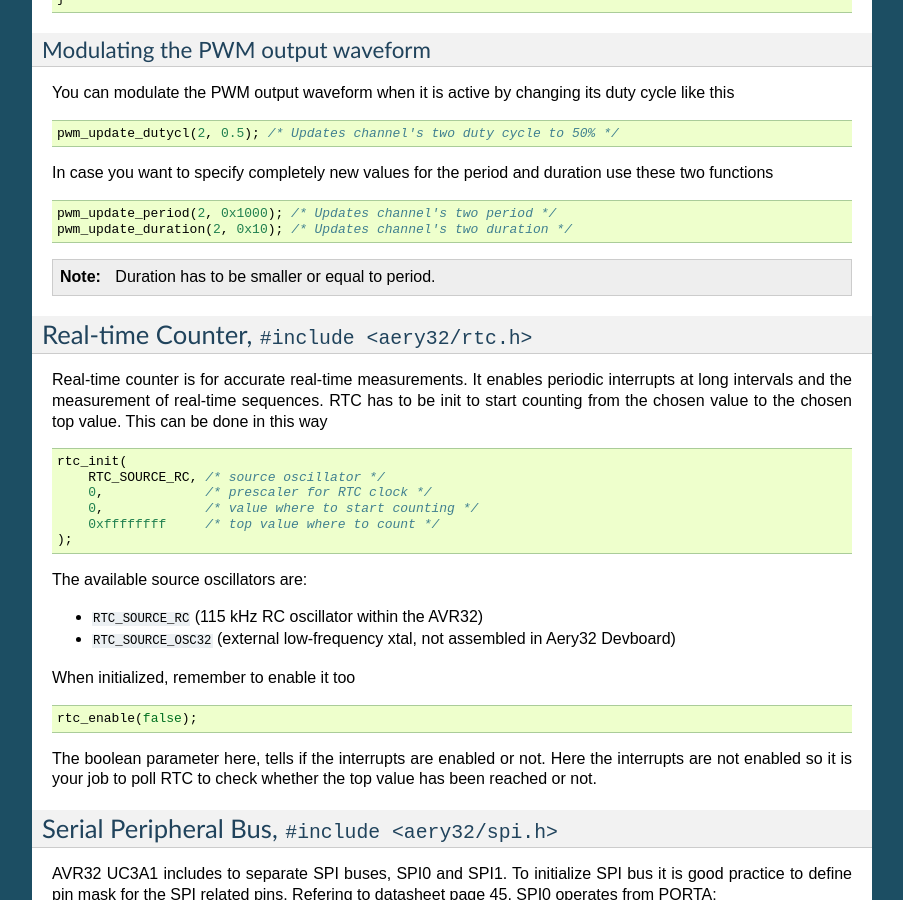
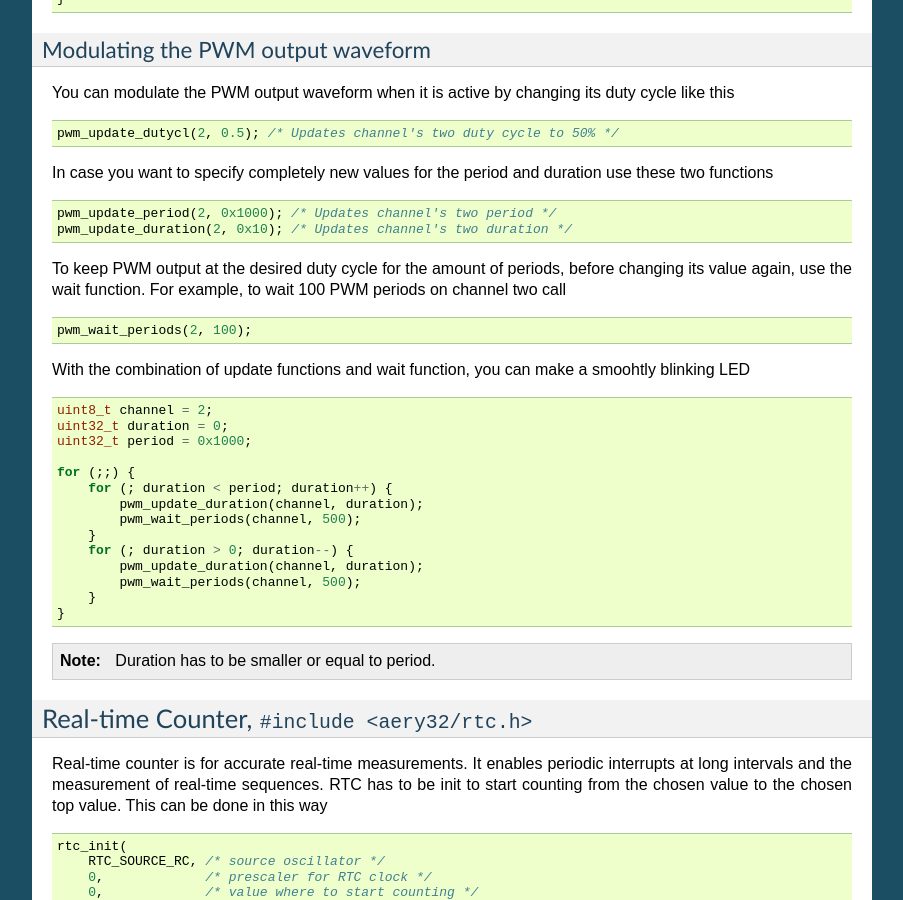
Before and after one commit to aery32/aery32-refguide, a Sphinx documentation site: the page built from source/module_functions.rst, in a window 1280 px wide and 900 px high, scrolled down 10406 px. Shown: the whole window, without its empty margins (198-1101 px from the left). Built offline with Sphinx 7.4.7, drawn with Linux system fonts in a browser that asks for light colours.

Commit message:
Add a mention about PWM wait function

```diff
--- a/source/module_functions.rst
+++ b/source/module_functions.rst
@@ -588,6 +588,31 @@ In case you want to specify completely new values for the period and duration us
     pwm_update_period(2, 0x1000); /* Updates channel's two period */
     pwm_update_duration(2, 0x10); /* Updates channel's two duration */
 
+To keep PWM output at the desired duty cycle for the amount of periods, before changing its value again, use the wait function. For example, to wait 100 PWM periods on channel two call
+
+.. code-block:: c++
+
+    pwm_wait_periods(2, 100);
+
+With the combination of update functions and wait function, you can make a smoohtly blinking LED
+
+.. code-block:: c++
+
+    uint8_t channel = 2;
+    uint32_t duration = 0;
+    uint32_t period = 0x1000;
+
+    for (;;) {
+        for (; duration < period; duration++) {
+            pwm_update_duration(channel, duration);
+            pwm_wait_periods(channel, 500);
+        }
+        for (; duration > 0; duration--) {
+            pwm_update_duration(channel, duration);
+            pwm_wait_periods(channel, 500);
+        }
+    }
+
 .. note::
 
     Duration has to be smaller or equal to period.
```
